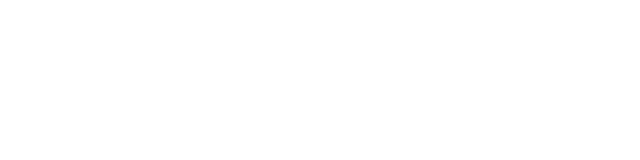
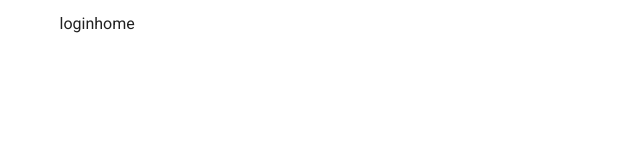
Before and after one commit to KK56ken/HackU_2020_vol.2_sysken, a Vue app in the folder raise_todo/: page /loginhome in a window 1280 px wide. Shown: the top 160 px of the page, without its empty margins (0-640 px from the left). Built offline with nearby package versions, Linux system fonts and the light colour scheme.

Commit message:
【ADD】ログインホームの作成＆ログインホームのリンクを作成

```diff
--- a/raise_todo/src/pages/LoginHome.vue
+++ b/raise_todo/src/pages/LoginHome.vue
@@ -0,0 +1,6 @@
+<template>
+  <div class="LoginHome">
+    <!-- <HelloWorld msg="Welcome to Your Vue.js App"/> -->
+    <v-container>loginhome</v-container>
+  </div>
+</template>
--- a/raise_todo/src/router.js
+++ b/raise_todo/src/router.js
@@ -4,6 +4,7 @@
 import Todo from "./pages/Todo.vue";
 import Calendar from "./pages/Calendar.vue";
 import Raiging from "./pages/Raising.vue";
+import LoginHome from "./pages/LoginHome.vue";
 
 Vue.use(VueRouter);
 
@@ -37,6 +38,11 @@
     name: "Raiging",
     component: Raiging,
   },
+  {
+    path: "/loginhome",
+    name: "LoginHome",
+    component: LoginHome,
+  },
 ];
 
 const router = new VueRouter({
```
